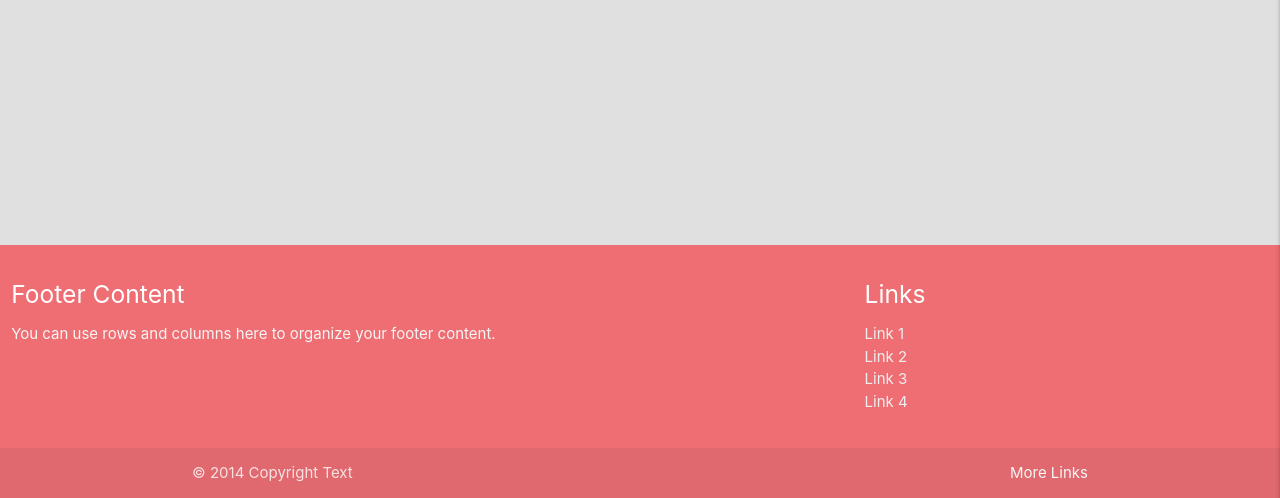
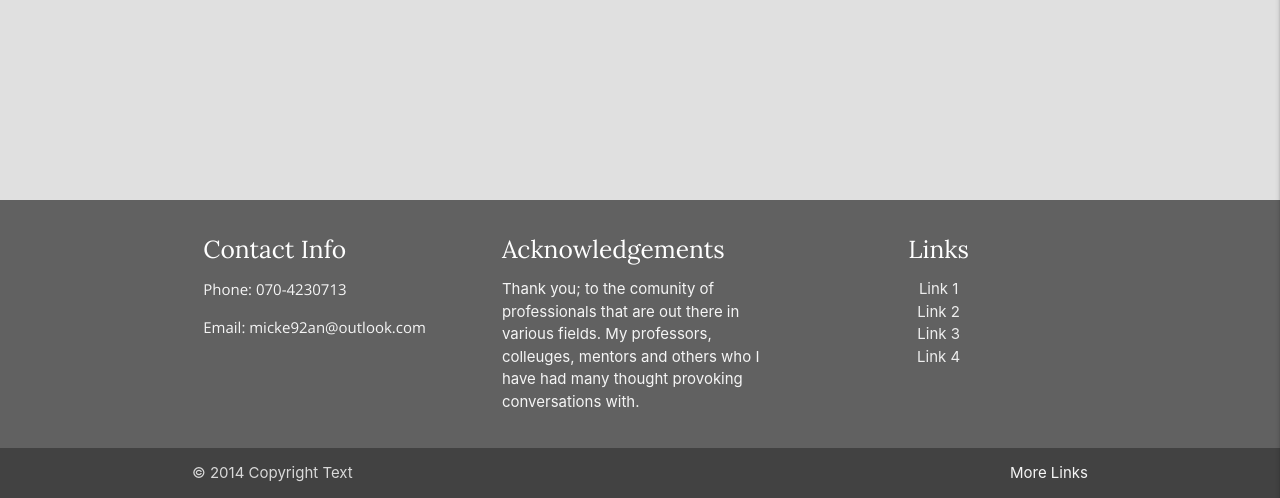
Before and after one commit to 92an/third-milestone-project, a Flask app: page / in a window 1280 px wide. Shown: the part 302-800 px from the top of the page. Run offline with Flask 2, Linux system fonts and the light colour scheme; some libraries are stand-ins or nearby versions.

Commit message:
footer colorscheme and initial design drawn out

```diff
--- a/templates/base.html
+++ b/templates/base.html
@@ -42,15 +42,23 @@
         {% endblock %}
     </main>
 
-    <footer class="page-footer">
-        <div>
+    <footer class="page-footer grey darken-2">
+        <div class="container">
             <div class="row">
-                <div class="col l6 s12">
-                    <h5 class="white-text">Footer Content</h5>
-                    <p class="grey-text text-lighten-4">You can use rows and columns here to organize your footer content.</p>
+                <div class="col l4 s12">
+                    <h5 class="white-text heading">Contact Info</h5>
+                    <p class="grey-text text-lighten-4 main-text"><strong>Phone:</strong> 070-4230713</p>
+                    <p class="grey-text text-lighten-4 main-text"><strong>Email:</strong> micke92an@outlook.com</p>
                 </div>
-                <div class="col l4 offset-l2 s12">
-                    <h5 class="white-text">Links</h5>
+                <div class="col l4 s12">
+                    <h5 class="white-text heading">Acknowledgements</h5>
+                    <p class="grey-text text-lighten-4">
+                    Thank you; to the comunity of professionals that are out there in various fields.
+                    My professors, colleuges, mentors and others who I have had many thought provoking conversations with.
+                    </p>
+                </div>
+                <div class="col l4 s12 center-align">
+                    <h5 class="white-text heading">Links</h5>
                     <ul>
                         <li><a class="grey-text text-lighten-3" href="#!">Link 1</a></li>
                         <li><a class="grey-text text-lighten-3" href="#!">Link 2</a></li>
@@ -60,7 +68,7 @@
                 </div>
             </div>
         </div>
-        <div class="footer-copyright">
+        <div class="footer-copyright grey darken-3">
             <div class="container">
                 © 2014 Copyright Text
                 <a class="grey-text text-lighten-4 right" href="#!">More Links</a>
```
